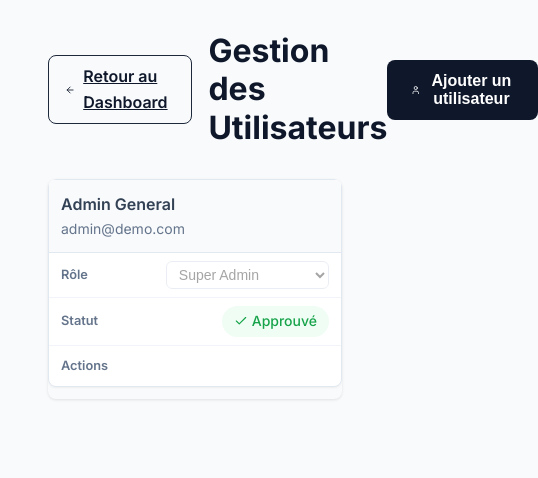
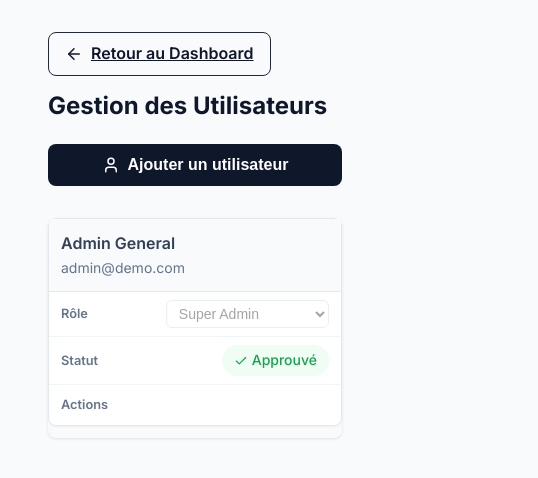
Before and after one commit to legagneurdeveloppement-create/mes-transports-2026, a React (Vite) app: page /admin/users in a window 390 px wide. Shown: the top 478 px of the page, 538 px wide, since content can reach past the window. Built offline with nearby package versions, Linux system fonts and the light colour scheme.

Commit message:
fix: admin header alignment on mobile

```diff
--- a/src/pages/Admin/UserManagement.jsx
+++ b/src/pages/Admin/UserManagement.jsx
@@ -64,12 +64,12 @@ export default function UserManagement() {
     return (
         <div style={{ minHeight: '100vh', background: 'var(--bg)', padding: '2rem' }}>
             <div className="container">
-                <div style={{ marginBottom: '2rem', display: 'flex', alignItems: 'center', justifyContent: 'space-between' }}>
-                    <div style={{ display: 'flex', alignItems: 'center', gap: '1rem' }}>
+                <div className="admin-header">
+                    <div className="admin-header-left">
                         <Link to="/dashboard" className="btn btn-outline" style={{ display: 'flex', alignItems: 'center', gap: '0.5rem', padding: '0.5rem 1rem' }}>
                             <ArrowLeft size={18} /> Retour au Dashboard
                         </Link>
-                        <h1 style={{ fontSize: '2rem', fontWeight: 'bold', color: 'var(--primary)' }}>Gestion des Utilisateurs</h1>
+                        <h1 className="admin-title">Gestion des Utilisateurs</h1>
                     </div>
                     <button
                         onClick={() => setShowAddForm(!showAddForm)}
--- a/src/styles/index.css
+++ b/src/styles/index.css
@@ -860,4 +860,46 @@ h6 {
     flex: 1;
     min-width: 100px;
   }
+
+  /* Admin Header Responsive */
+  .admin-header {
+    flex-direction: column;
+    align-items: stretch !important;
+    gap: 1.5rem !important;
+  }
+
+  .admin-header-left {
+    flex-direction: column;
+    align-items: flex-start !important;
+    gap: 1rem !important;
+  }
+
+  .admin-title {
+    font-size: 1.5rem !important;
+  }
+
+  .admin-header button {
+    width: 100%;
+    justify-content: center;
+  }
 }
+
+/* Admin Header Base Classes */
+.admin-header {
+  margin-bottom: 2rem;
+  display: flex;
+  align-items: center;
+  justify-content: space-between;
+}
+
+.admin-header-left {
+  display: flex;
+  align-items: center;
+  gap: 1rem;
+}
+
+.admin-title {
+  font-size: 2rem;
+  font-weight: bold;
+  color: var(--primary);
+}
```
